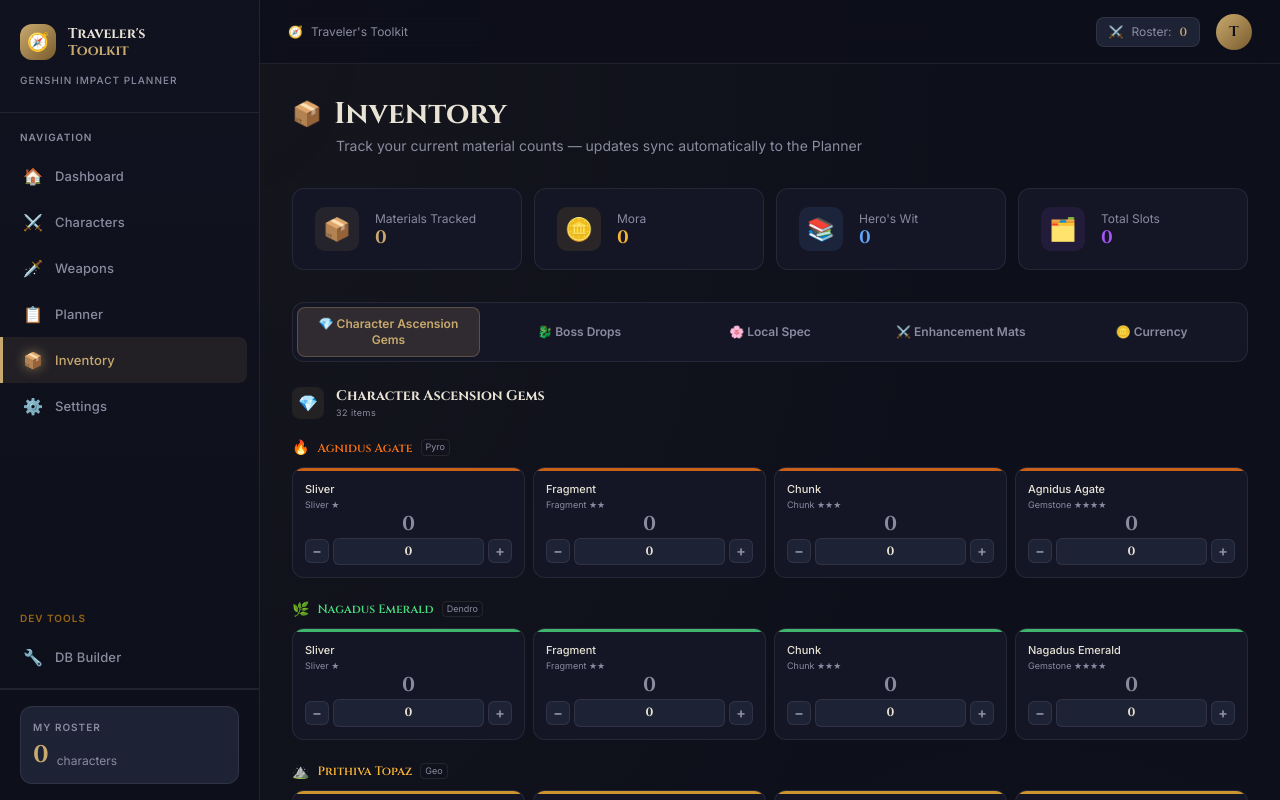
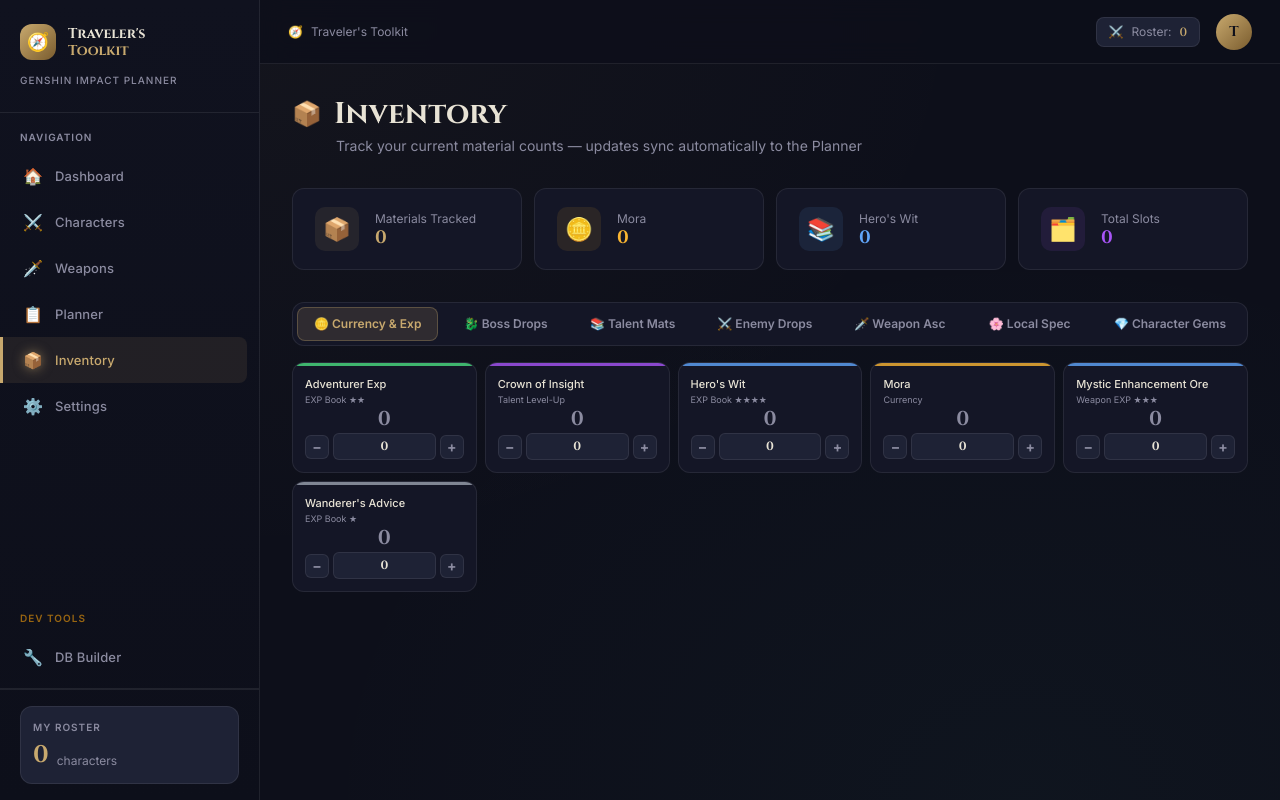
Before and after one commit to ItsCryp7iC/travelers-toolkit, a React (Vite) app: page /inventory in a window 1280 px wide. Shown: the top 800 px of the page. Built offline with nearby package versions, Linux system fonts and the light colour scheme.

Commit message:
feat: Restructure Inventory with nested sub-tabs

```diff
--- a/src/pages/Inventory.jsx
+++ b/src/pages/Inventory.jsx
@@ -1,11 +1,16 @@
 import React, { useState, useMemo } from 'react'
 import useStore from '../store/useStore'
-import { formatMaterialName } from '../utils/calculator'
 import {
-  GEM_BASES, GEM_TIERS, GEM_TIER_LABELS,
-  WORLD_BOSS_MATS, LOCAL_SPECIALTY_MATS,
-  MOB_BASES, getGemTierKeys, getMobTierKeys,
-} from '../utils/aggregator'
+  formatMaterialName,
+  buildGemName,
+  buildMobNames,
+  buildBookKey,
+  buildWeaponAscMatKey,
+  buildWeaponEliteKey,
+  WEAPON_ORE_KEY
+} from '../utils/calculator'
+import charactersData from '../data/characters.json'
+import weaponsData from '../data/weapons.json'
 
 // ─── Element / Gemstone Color Map ──────────────────────────────────────────
 const GEM_COLORS = {
@@ -91,24 +96,6 @@
   )
 }
 
-// ─── Section Header ────────────────────────────────────────────────────────
-function SectionHeader({ icon, title, count, accent }) {
-  return (
-    <div className="flex items-center gap-3 mb-4">
-      <div
-        className="w-8 h-8 rounded-lg flex items-center justify-center text-base flex-shrink-0"
-        style={{ background: `${accent || '#C8A96E'}18` }}
-      >
-        {icon}
-      </div>
-      <div>
-        <h2 className="font-cinzel font-bold text-sm text-[var(--text)]">{title}</h2>
-        <p className="text-[9px] text-[var(--muted)] tracking-wider">{count} items</p>
-      </div>
-    </div>
-  )
-}
-
 // ─── Quick Stats Row ──────────────────────────────────────────────────────
 function QuickStats() {
   const inventory = useStore((s) => s.inventory)
@@ -138,155 +125,145 @@
   )
 }
 
-// ─── Gemstone Section ────────────────────────────────────────────────────
-function GemstoneSection() {
-  return (
-    <section className="mb-10">
-      <SectionHeader icon="💎" title="Character Ascension Gems" count={GEM_BASES.length * 4} accent="#C8A96E" />
-      <div className="space-y-5">
-        {GEM_BASES.map((base) => {
-          const cfg = GEM_COLORS[base] || { color: '#C8A96E', label: '', emoji: '💎' }
-          return (
-            <div key={base}>
-              <div className="flex items-center gap-2 mb-2">
-                <span>{cfg.emoji}</span>
-                <span
-                  className="text-xs font-semibold font-cinzel"
-                  style={{ color: cfg.color }}
-                >
-                  {formatMaterialName(base)}
-                </span>
-                <span className="text-[9px] text-[var(--muted)] border border-[var(--border)] rounded px-1">
-                  {cfg.label}
-                </span>
-              </div>
-              <div className="grid grid-cols-2 sm:grid-cols-4 gap-2">
-                {GEM_TIERS.map((tier, i) => {
-                  const key   = tier ? `${base}${tier}` : base
-                  const label = tier || formatMaterialName(base)
-                  return (
-                    <MaterialCard
-                      key={key}
-                      matKey={key}
-                      label={label || 'Gemstone'}
-                      sublabel={GEM_TIER_LABELS[i]}
-                      accent={cfg.color}
-                    />
-                  )
-                })}
-              </div>
-            </div>
-          )
-        })}
-      </div>
-    </section>
-  )
+// ─── Main Inventory Page ─────────────────────────────────────────────────
+
+const PRIMARY_TABS = [
+  { id: 'Currency & Experience', label: 'Currency & Exp', icon: '🪙' },
+  { id: 'Boss Drops', label: 'Boss Drops', icon: '🐉' },
+  { id: 'Talent Materials', label: 'Talent Mats', icon: '📚' },
+  { id: 'Enemy Drops', label: 'Enemy Drops', icon: '⚔️' },
+  { id: 'Weapon Ascension Material', label: 'Weapon Asc', icon: '🗡️' },
+  { id: 'Local Specialty', label: 'Local Spec', icon: '🌸' },
+  { id: 'Character Ascension Gem', label: 'Character Gems', icon: '💎' },
+]
+
+const SUB_TABS = {
+  'Boss Drops': ['Normal Boss', 'Weekly Boss'],
+  'Enemy Drops': ['Common Enhancement Material', 'Elite Enhancement Material'],
 }
 
-// ─── Boss Drop Section ───────────────────────────────────────────────────
-function BossSection() {
-  return (
-    <section className="mb-10">
-      <SectionHeader icon="🐉" title="Normal Boss Materials" count={WORLD_BOSS_MATS.length} accent="#F97316" />
-      <div className="grid grid-cols-2 sm:grid-cols-3 lg:grid-cols-4 xl:grid-cols-5 gap-2">
-        {WORLD_BOSS_MATS.map((mat) => (
-          <MaterialCard
-            key={mat}
-            matKey={mat}
-            label={formatMaterialName(mat)}
-            accent="#EF6D22"
-            small
-          />
-        ))}
-      </div>
-    </section>
-  )
-}
+export default function Inventory() {
+  const [activeTab, setActiveTab] = useState('Currency & Experience')
+  const [activeSubTab, setActiveSubTab] = useState('')
 
-// ─── Local Specialty Section ─────────────────────────────────────────────
-function LocalSection() {
-  return (
-    <section className="mb-10">
-      <SectionHeader icon="🌸" title="Local Specialties" count={LOCAL_SPECIALTY_MATS.length} accent="#4ADE80" />
-      <div className="grid grid-cols-2 sm:grid-cols-3 lg:grid-cols-4 xl:grid-cols-5 gap-2">
-        {LOCAL_SPECIALTY_MATS.map((mat) => (
-          <MaterialCard
-            key={mat}
-            matKey={mat}
-            label={formatMaterialName(mat)}
-            accent="#22C55E"
-            small
-          />
-        ))}
-      </div>
-    </section>
-  )
-}
+  const handleTabClick = (tabId) => {
+    setActiveTab(tabId)
+    if (SUB_TABS[tabId]) {
+      setActiveSubTab(SUB_TABS[tabId][0])
+    } else {
+      setActiveSubTab('')
+    }
+  }
 
-// ─── Mob Material Section ────────────────────────────────────────────────
-function MobSection() {
-  return (
-    <section className="mb-10">
-      <SectionHeader icon="⚔️" title="Enhancement Mats" count={MOB_BASES.length * 3} accent="#A855F7" />
-      <div className="space-y-4">
-        {MOB_BASES.map((base) => {
-          const keys = getMobTierKeys(base)
-          const labels = [
-            formatMaterialName(base),
-            `${formatMaterialName(base)} (Uncommon)`,
-            `${formatMaterialName(base)} (Rare)`,
-          ]
-          return (
-            <div key={base}>
-              <p className="text-[10px] font-semibold text-[var(--muted)] tracking-widest uppercase mb-2">
-                ⚔️ {formatMaterialName(base)}
-              </p>
-              <div className="grid grid-cols-3 gap-2">
-                {keys.map((k, i) => (
-                  <MaterialCard
-                    key={k}
-                    matKey={k}
-                    label={labels[i]}
-                    sublabel={['Common', 'Uncommon', 'Rare'][i]}
-                    accent={['#9CA3AF', '#A855F7', '#6366F1'][i]}
-                    small
-                  />
-                ))}
-              </div>
-            </div>
-          )
-        })}
-      </div>
-    </section>
-  )
-}
+  // Generate an exhaustive categorized list of all materials in the game
+  const allMaterials = useMemo(() => {
+    const mats = new Map()
 
-// ─── Currency Section ────────────────────────────────────────────────────
-function CurrencySection() {
-  return (
-    <section className="mb-10">
-      <SectionHeader icon="🪙" title="Currency & EXP" count={2} accent="#FAB632" />
-      <div className="grid grid-cols-2 sm:grid-cols-4 gap-2">
-        <MaterialCard matKey="Mora"          label="Mora"          accent="#FAB632" sublabel="Currency" />
-        <MaterialCard matKey="HeroWit"       label="Hero's Wit"    accent="#60A5FA" sublabel="EXP Book ★★★★" />
-        <MaterialCard matKey="AdventurerExp" label="Adventurer Exp" accent="#4ADE80" sublabel="EXP Book ★★" />
-        <MaterialCard matKey="WandererAdvice" label="Wanderer's Advice" accent="#9CA3AF" sublabel="EXP Book ★" />
-      </div>
-    </section>
-  )
-}
+    const addMat = (key, cat, subCat, label, sublabel, accent) => {
+      if (!key || key === 'nan' || mats.has(key)) return
+      mats.set(key, { matKey: key, category: cat, subCategory: subCat, label, sublabel, accent })
+    }
 
-// ─── Main Inventory Page ─────────────────────────────────────────────────
-export default function Inventory() {
-  const [tab, setTab] = useState('gemstones')
+    // Currency & Experience
+    addMat('Mora', 'Currency', null, 'Mora', 'Currency', '#FAB632')
+    addMat('HeroWit', 'Experience', null, "Hero's Wit", 'EXP Book ★★★★', '#60A5FA')
+    addMat('AdventurerExp', 'Experience', null, 'Adventurer Exp', 'EXP Book ★★', '#4ADE80')
+    addMat('WandererAdvice', 'Experience', null, "Wanderer's Advice", 'EXP Book ★', '#9CA3AF')
+    addMat('Crown', 'Experience', null, 'Crown of Insight', 'Talent Level-Up', '#A855F7')
+    addMat(WEAPON_ORE_KEY, 'Experience', null, 'Mystic Enhancement Ore', 'Weapon EXP ★★★', '#60A5FA')
 
-  const tabs = [
-    { id: 'gemstones', label: 'Character Ascension Gems',  icon: '💎' },
-    { id: 'boss',      label: 'Boss Drops', icon: '🐉' },
-    { id: 'local',     label: 'Local Spec', icon: '🌸' },
-    { id: 'mob',       label: 'Enhancement Mats',  icon: '⚔️' },
-    { id: 'currency',  label: 'Currency',   icon: '🪙' },
-  ]
+    // Parse Characters
+    charactersData.forEach(char => {
+      const m = char.materials
+      if (!m) return
+
+      // Gems
+      if (m.gemstone && m.gemstone !== 'nan') {
+        const color = GEM_COLORS[m.gemstone]?.color || '#C8A96E'
+        for (let i = 0; i < 4; i++) {
+          const key = buildGemName(m.gemstone, i)
+          addMat(key, 'Character Ascension Gem', null, formatMaterialName(key), ['Sliver ★', 'Fragment ★★', 'Chunk ★★★', 'Gemstone ★★★★'][i], color)
+        }
+      }
+
+      // Local Specialty
+      if (m.local_specialty && m.local_specialty !== 'nan') {
+        addMat(m.local_specialty, 'Local Specialty', null, formatMaterialName(m.local_specialty), 'Local Specialty', '#22C55E')
+      }
+
+      // World Boss
+      if (m.world_boss && m.world_boss !== 'nan') {
+        addMat(m.world_boss, 'Boss Drops', 'Normal Boss', formatMaterialName(m.world_boss), 'Normal Boss', '#EF6D22')
+      }
+
+      // Weekly Boss
+      if (m.weekly_boss && m.weekly_boss !== 'nan') {
+        addMat(m.weekly_boss, 'Boss Drops', 'Weekly Boss', formatMaterialName(m.weekly_boss), 'Weekly Boss', '#A855F7')
+      }
+
+      // Talent Books
+      if (m.talent_book && m.talent_book !== 'nan') {
+        for (let i = 2; i <= 4; i++) {
+          const key = buildBookKey(m.talent_book, i)
+          addMat(key, 'Talent Material', null, formatMaterialName(key), ['Teachings', 'Guide', 'Philosophies'][i - 2], '#60A5FA')
+        }
+      }
+
+      // Mob Materials (Common)
+      if (m.mob_material && m.mob_material !== 'nan') {
+        const mobNames = buildMobNames(m.mob_material)
+        mobNames.forEach((key, i) => {
+          addMat(key, 'Enemy Drops', 'Common Enhancement Material', formatMaterialName(key), ['Common', 'Uncommon', 'Rare'][i], ['#9CA3AF', '#A855F7', '#6366F1'][i])
+        })
+      }
+    })
+
+    // Parse Weapons
+    weaponsData.forEach(w => {
+      const m = w.materials
+      if (!m) return
+
+      // Weapon Ascension
+      if (m.ascension_mat && m.ascension_mat !== 'nan' && m.ascension_mat !== '') {
+        for (let i = 0; i < 4; i++) {
+          const key = buildWeaponAscMatKey(m.ascension_mat, i)
+          addMat(key, 'Weapon Ascension Material', null, formatMaterialName(key), ['Debris ★', 'Fragment ★★', 'Chunk ★★★', 'Core ★★★★'][i], '#F59E0B')
+        }
+      }
+
+      // Elite Mat
+      if (m.elite_mat && m.elite_mat !== 'nan' && m.elite_mat !== '') {
+        for (let i = 0; i < 3; i++) {
+          const key = buildWeaponEliteKey(m.elite_mat, i)
+          addMat(key, 'Enemy Drops', 'Elite Enhancement Material', formatMaterialName(key), ['Common', 'Uncommon', 'Rare'][i], ['#9CA3AF', '#A855F7', '#6366F1'][i])
+        }
+      }
+
+      // Mob Mat (Common)
+      if (m.mob_mat && m.mob_mat !== 'nan' && m.mob_mat !== '') {
+        const mobNames = buildMobNames(m.mob_mat)
+        mobNames.forEach((key, i) => {
+          addMat(key, 'Enemy Drops', 'Common Enhancement Material', formatMaterialName(key), ['Common', 'Uncommon', 'Rare'][i], ['#9CA3AF', '#A855F7', '#6366F1'][i])
+        })
+      }
+    })
+
+    // Sort alphabetically by label
+    return Array.from(mats.values()).sort((a, b) => a.label.localeCompare(b.label))
+  }, [])
+
+  // Filter items based on active tabs
+  const filteredMats = useMemo(() => {
+    return allMaterials.filter(mat => {
+      if (activeTab === 'Currency & Experience') {
+        return mat.category === 'Currency' || mat.category === 'Experience'
+      }
+      if (activeTab === 'Boss Drops' || activeTab === 'Enemy Drops') {
+        return mat.subCategory === activeSubTab
+      }
+      return mat.category === activeTab
+    })
+  }, [allMaterials, activeTab, activeSubTab])
 
   return (
     <div className="animate-fade-in">
@@ -306,16 +283,16 @@
       {/* ── Quick Stats ── */}
       <QuickStats />
 
-      {/* ── Category Tabs ── */}
-      <div className="flex flex-wrap gap-2 mb-6 p-1 bg-[var(--surface)] rounded-xl border border-[var(--border)]">
-        {tabs.map(({ id, label, icon }) => (
+      {/* ── Primary Tabs ── */}
+      <div className="flex flex-wrap gap-2 mb-4 p-1 bg-[var(--surface)] rounded-xl border border-[var(--border)]">
+        {PRIMARY_TABS.map(({ id, label, icon }) => (
           <button
             key={id}
-            id={`inv-tab-${id}`}
-            onClick={() => setTab(id)}
-            className="flex items-center gap-2 px-4 py-2 rounded-lg text-xs font-semibold transition-all duration-200 flex-1 justify-center"
+            id={`inv-tab-${id.replace(/\s+/g, '-')}`}
+            onClick={() => handleTabClick(id)}
+            className="flex items-center gap-2 px-4 py-2 rounded-lg text-xs font-semibold transition-all duration-200 flex-1 justify-center whitespace-nowrap"
             style={
-              tab === id
+              activeTab === id
                 ? {
                     background: 'rgba(200,169,110,0.15)',
                     color: 'var(--gold)',
@@ -333,13 +310,50 @@
         ))}
       </div>
 
-      {/* ── Content Panel ── */}
-      <div className="animate-fade-in">
-        {tab === 'gemstones' && <GemstoneSection />}
-        {tab === 'boss'      && <BossSection />}
-        {tab === 'local'     && <LocalSection />}
-        {tab === 'mob'       && <MobSection />}
-        {tab === 'currency'  && <CurrencySection />}
+      {/* ── Secondary Tabs ── */}
+      {SUB_TABS[activeTab] && (
+        <div className="flex flex-wrap gap-2 mb-6 justify-center">
+          {SUB_TABS[activeTab].map((sub) => (
+            <button
+              key={sub}
+              onClick={() => setActiveSubTab(sub)}
+              className="px-4 py-1.5 rounded-full text-xs font-semibold transition-all duration-200"
+              style={
+                activeSubTab === sub
+                  ? {
+                      background: 'var(--gold)',
+                      color: '#000',
+                    }
+                  : {
+                      background: 'var(--surface)',
+                      color: 'var(--muted)',
+                      border: '1px solid var(--border)',
+                    }
+              }
+            >
+              {sub}
+            </button>
+          ))}
+        </div>
+      )}
+
+      {/* ── Content Grid ── */}
+      <div className="animate-fade-in grid grid-cols-2 sm:grid-cols-3 lg:grid-cols-4 xl:grid-cols-5 gap-2">
+        {filteredMats.map((mat) => (
+          <MaterialCard
+            key={mat.matKey}
+            matKey={mat.matKey}
+            label={mat.label}
+            sublabel={mat.sublabel}
+            accent={mat.accent}
+            small={activeTab !== 'Currency & Experience'}
+          />
+        ))}
+        {filteredMats.length === 0 && (
+          <div className="col-span-full py-12 text-center text-[var(--muted)] text-sm">
+            No materials found for this category.
+          </div>
+        )}
       </div>
     </div>
   )
```
